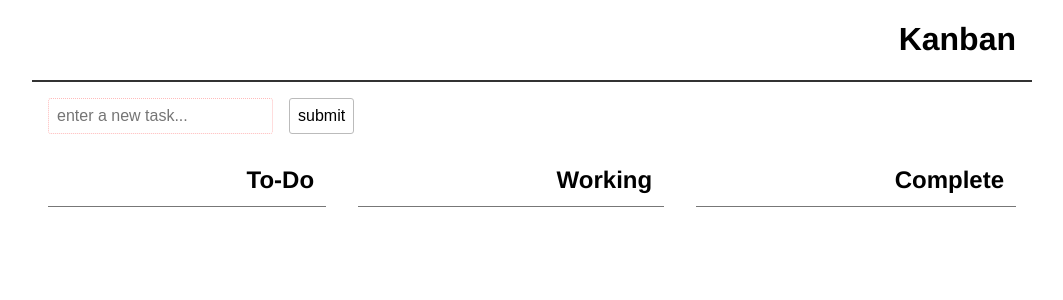
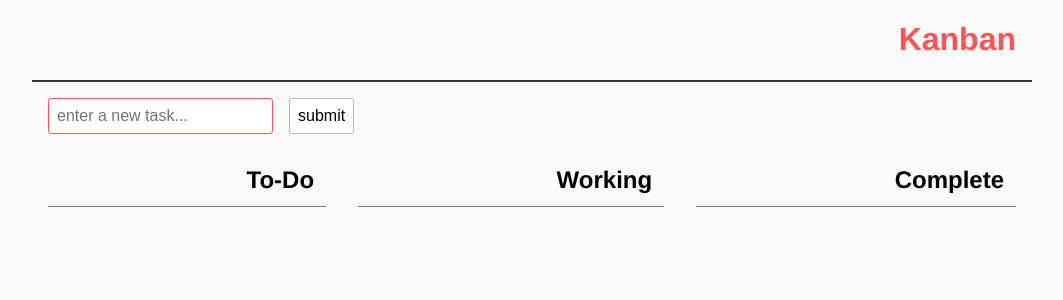
Before and after one commit to haybales/simple-kanban, a React (Create React App) app: page / in a window 1280 px wide. Shown: the top 300 px of the page, without its empty margins (108-1171 px from the left). Built offline with nearby package versions, Linux system fonts and the light colour scheme.

Commit message:
Aesthetic changes

```diff
--- a/src/index.css
+++ b/src/index.css
@@ -4,6 +4,7 @@ body {
   margin: 0;
   padding: 0;
   font-family: 'Helvetica', sans-serif;
+  background: #FAFAFA;
 }
 
 .container{
@@ -12,10 +13,10 @@ body {
 }
 
 .header{
-  width: 100%;
   text-align: right;
   border-bottom: 2px solid #333;
   padding: 0 1em;
+  color: #F55;
 }
 
 form{
@@ -26,7 +27,7 @@ form{
 form input[type=text]{
   padding: 0.5em;
   border-radius: 3px;
-  border: 1px dotted #FBB;
+  border: 1px solid #F55;
   font-size: 1em;
   margin-right: 1em;
 }
@@ -69,7 +70,7 @@ li{
   display: flex;
   justify-content: space-between;
   padding: 1em 0;
-  border-bottom: 1px dotted #FBB;
+  border-bottom: 1px solid #F55;
 
 }
 
```
